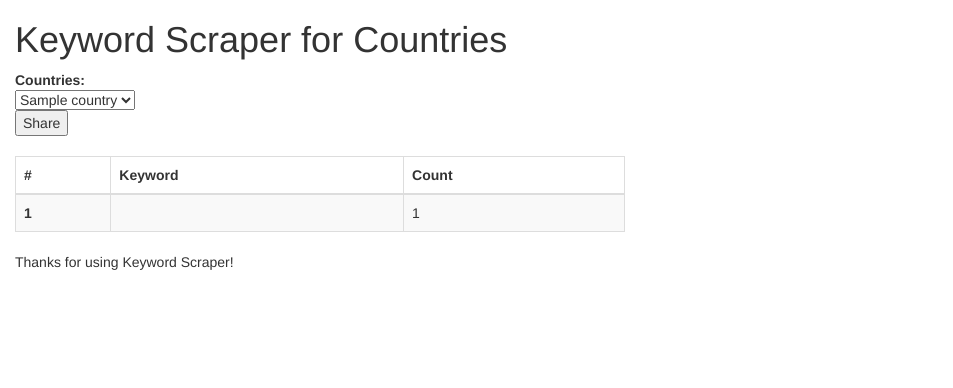
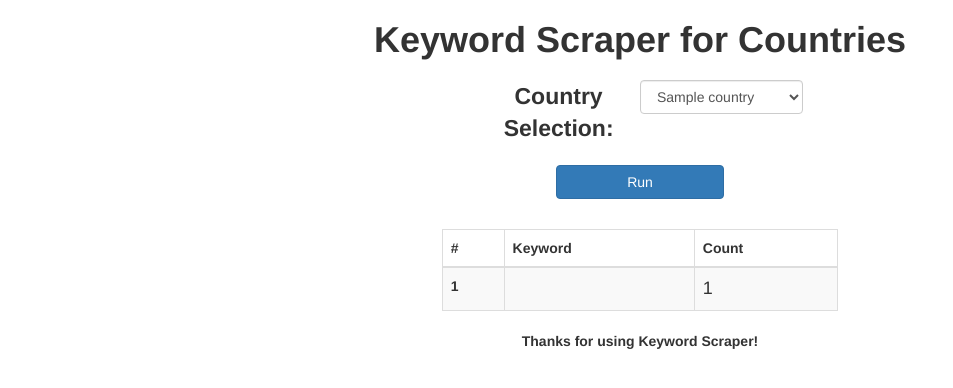
Before and after one commit to Gigiii/WebScraper, a Flask app: template webscraper_flaskr_project/news_scraper/templates/showKeywords.html in a window 1280 px wide. Shown: the top 388 px of the page, without its empty margins (0-953 px from the left). Run offline with Flask 3, Linux system fonts and the light colour scheme; the template is opened without the code that fills it: most values are stand-ins (such as "Sample title", 1, 10 or a date in 2020); some libraries are stand-ins or nearby versions.

Commit message:
redesigned html page

```diff
--- a/webscraper_flaskr_project/database/queries.py
+++ b/webscraper_flaskr_project/database/queries.py
@@ -17,7 +17,7 @@
 
 def viewKeywords():
 
-    keywords = session.query(Keywords).order_by(desc(Keywords.count)).limit(10).all()
+    keywords = session.query(Keywords).order_by(desc(Keywords.count)).limit(15).all()
     return keywords
 
 def insertCountries():
--- a/webscraper_flaskr_project/news_scraper/templates/showKeywords.html
+++ b/webscraper_flaskr_project/news_scraper/templates/showKeywords.html
@@ -6,23 +6,34 @@
 
 {% block body %}
 <div class="container-fluid">
-  <h1>Keyword Scraper for Countries</h1>
-<form action="{{ url_for('get_keywords') }}" method=post class=get-keywords>
-  <dl>
-    <dt>Countries:
-    <dd>
-    <select class="form-select" aria-label="Default select example" name="country" id="country">
-            {% for country in countries %}
-                <option value="{{country.name}}"> {{ country.name }} </option>
-            {% endfor %}
-    </select>
-    <dd><input type=submit value=Share>
-  </dl>
-</form>
+  <h1 style="text-align: center;margin-bottom: 20px;font-weight:bold">Keyword Scraper for Countries</h1>
+<div class="row">
+  <div class="col-md-4 col-md-offset-4">
+    <form action="{{ url_for('get_keywords') }}" method=post class="get-keywords text-center">
+      <div class="row">
+        <div class="col-md-1"></div>
+        <div class="col-md-5" style="padding-right: 0px">
+          <label for="country" style="font-size: 23px;">Country Selection:</label>
+        </div>
+        <div class="col-md-5" style="padding-left: 0px">
+          <select class="form-control" aria-label=".form-select-lg" name="country" id="country">
+                  {% for country in countries %}
+                      <option value="{{country.name}}"> {{ country.name }} </option>
+                  {% endfor %}
+          </select>
+        </div>
+        <div class="col-md-1"></div>
+      </div>
+      <div class="col-md-6 col-md-offset-3" style="margin-top: 15px; margin-bottom: 30px;">
+        <input type=submit value=Run class="btn btn-primary btn-block">
+      </div>
+    </form>
+  </div>
+</div>
 
 {% if keywords is not none %}
 <div class="row justify-content-center">
-  <div class="col-md-6">
+  <div class="col-md-4 col-md-offset-4">
     <table class="table table-striped table-hover table-bordered">
       <thead>
         <tr>
@@ -35,8 +46,8 @@
         {% for keyword in keywords %}
         <tr>
           <th scope="row">{{ loop.index }}</th>
-          <td>{{ keyword.keyword }}</td>
-          <td>{{ keyword.count }}</td>
+          <td style="font-size: large;">{{ keyword.keyword }}</td>
+          <td style="font-size: large;">{{ keyword.count }}</td>
         </tr>
         {% endfor %}
       </tbody>
@@ -45,8 +56,8 @@
 </div>
 {% endif %}
 
-<footer>
-    <p>Thanks for using Keyword Scraper!</p>
+<footer style="text-align: center;">
+    <strong>Thanks for using Keyword Scraper!</strong>
 </footer>
 </div>
 
```
Also changed, not shown: webscraper_flaskr_project/news_scraper/templates/layout.html (deleted, +0 -10 lines), webscraper_flaskr_project/news_scraper/WebScraper.db.
